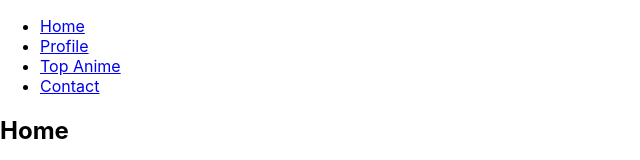
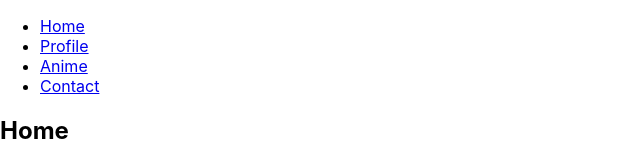
Before and after one commit to rezaageng/arsene-project, a React (Create React App) app: page / in a window 1280 px wide. Shown: the top 160 px of the page, without its empty margins (0-640 px from the left). Built offline with nearby package versions, Linux system fonts and the light colour scheme.

Commit message:
change route

```diff
--- a/src/App.js
+++ b/src/App.js
@@ -1,6 +1,6 @@
 import { Route, Routes } from "react-router-dom"
 import "./App.css"
-import AnimeTop from "./pages/AnimeTop"
+import Anime from "./pages/Anime"
 import Contact from "./pages/Contact"
 import Home from "./pages/Home"
 import Profile from "./pages/Profile"
@@ -19,7 +19,7 @@ function App() {
             <Link to="/profile">Profile</Link>
           </li>
           <li>
-            <Link to="/top-anime">Top Anime</Link>
+            <Link to="/anime">Anime</Link>
           </li>
           <li>
             <Link to="/contact">Contact</Link>
@@ -30,7 +30,7 @@ function App() {
       <Routes>
         <Route path="/" element={<Home />} />
         <Route path="profile" element={<Profile />} />
-        <Route path="top-anime" element={<AnimeTop />} />
+        <Route path="anime" element={<Anime />} />
         <Route path="anime/:mal_id" element={<AnimeDetail />} />
         <Route path="contact" element={<Contact />} />
       </Routes>
--- a/src/pages/AnimeTop.js
+++ b/src/pages/Anime.js
@@ -1,7 +1,7 @@
 import { useEffect, useState } from "react"
 import { Link } from "react-router-dom"
 
-export default function AnimeTop() {
+export default function Anime() {
   const [anime, setAnime] = useState([])
   const [loading, setLoading] = useState(true)
 
```
